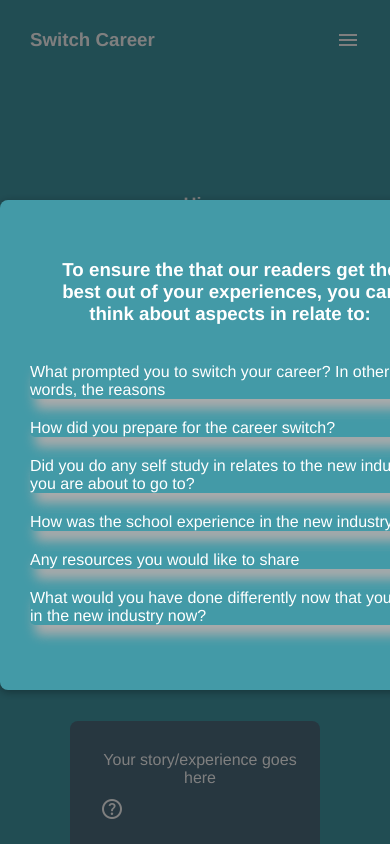
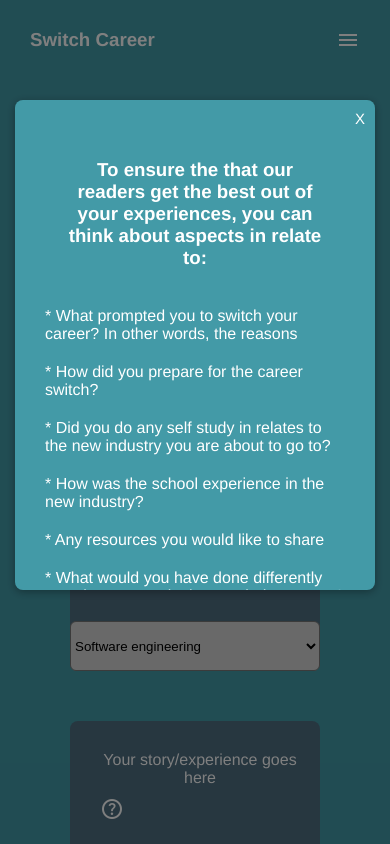
Before and after one commit to penguinasian/career-switch-guide, a Vue app in the folder switch-career/: page /blog-form in a window 390 px wide. Both pictures are taken after a click on the element "help". Shown: the top 844 px of the page. Built offline with nearby package versions, Linux system fonts and the light colour scheme; no server answers.

Commit message:
added media queries to help page

```diff
--- a/switch-career/src/assets/global.css
+++ b/switch-career/src/assets/global.css
@@ -271,4 +271,23 @@ form {
     flex-direction: column;
   }
 
+  .modal-container {
+    width: 300px;
+    margin-top: 100px;
+    overflow: scroll;
+  }
+
 }
+
+@media screen and (max-width: 375px) {
+
+
+  .modal-container {
+    width: 205px;
+    margin-top: 100px;
+    overflow: scroll;
+  }
+
+
+
+}
--- a/switch-career/src/components/Help.vue
+++ b/switch-career/src/components/Help.vue
@@ -1,13 +1,13 @@
 <template>
-  <div>
+  <div class="help">
     <h3>To ensure the that our readers get the best out of your experiences, you can think about aspects in
     relate to:</h3>
-    <p>What prompted you to switch your career? In other words, the reasons</p>
-    <p>How did you prepare for the career switch? </p>
-    <p>Did you do any self study in relates to the new industry you are about to go to?</p>
-    <p>How was the school experience in the new industry?</p>
-    <p>Any resources you would like to share</p>
-    <p>What would you have done differently now that you are in the new industry now?</p>
+    <p>* What prompted you to switch your career? In other words, the reasons</p>
+    <p>* How did you prepare for the career switch? </p>
+    <p>* Did you do any self study in relates to the new industry you are about to go to?</p>
+    <p>* How was the school experience in the new industry?</p>
+    <p>* Any resources you would like to share</p>
+    <p>* What would you have done differently now that you are in the new industry now?</p>
   </div>
 </template>
 
@@ -25,6 +25,28 @@ p {
     text-align: start;
     margin-bottom: 20px;
     border-radius: 5px;
-    box-shadow: 5px 10px 12px #acabab;
+
+}
+
+/* Media Queries */
+
+@media screen and(max-width: 480px) {
+
+  .help {
+    width: 375px;
+  }
+
+}
+
+@media screen and(max-width: 375px) {
+
+  .help {
+    width: 305px;
+  }
+
+  h3 {
+    padding: 0px;
+  }
+
 }
 </style>
```
